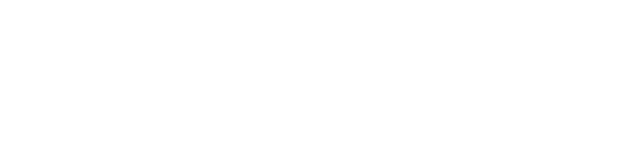
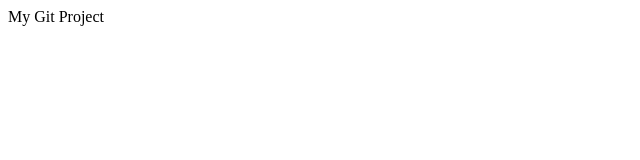
Before and after one commit to guilhermeUpToTask/firstGitRepository, a plain HTML site: page index.html in a window 1280 px wide. Shown: the whole page, without its empty margins (0-640 px from the left). Drawn offline with Linux system fonts and the light colour scheme.

Commit message:
update landingpage

```diff
--- a/index.html
+++ b/index.html
@@ -7,6 +7,6 @@
     <title>Index of GitProject</title>
 </head>
 <body>
-
+    <div name="header">My Git Project</div>
 </body>
 </html>
```
